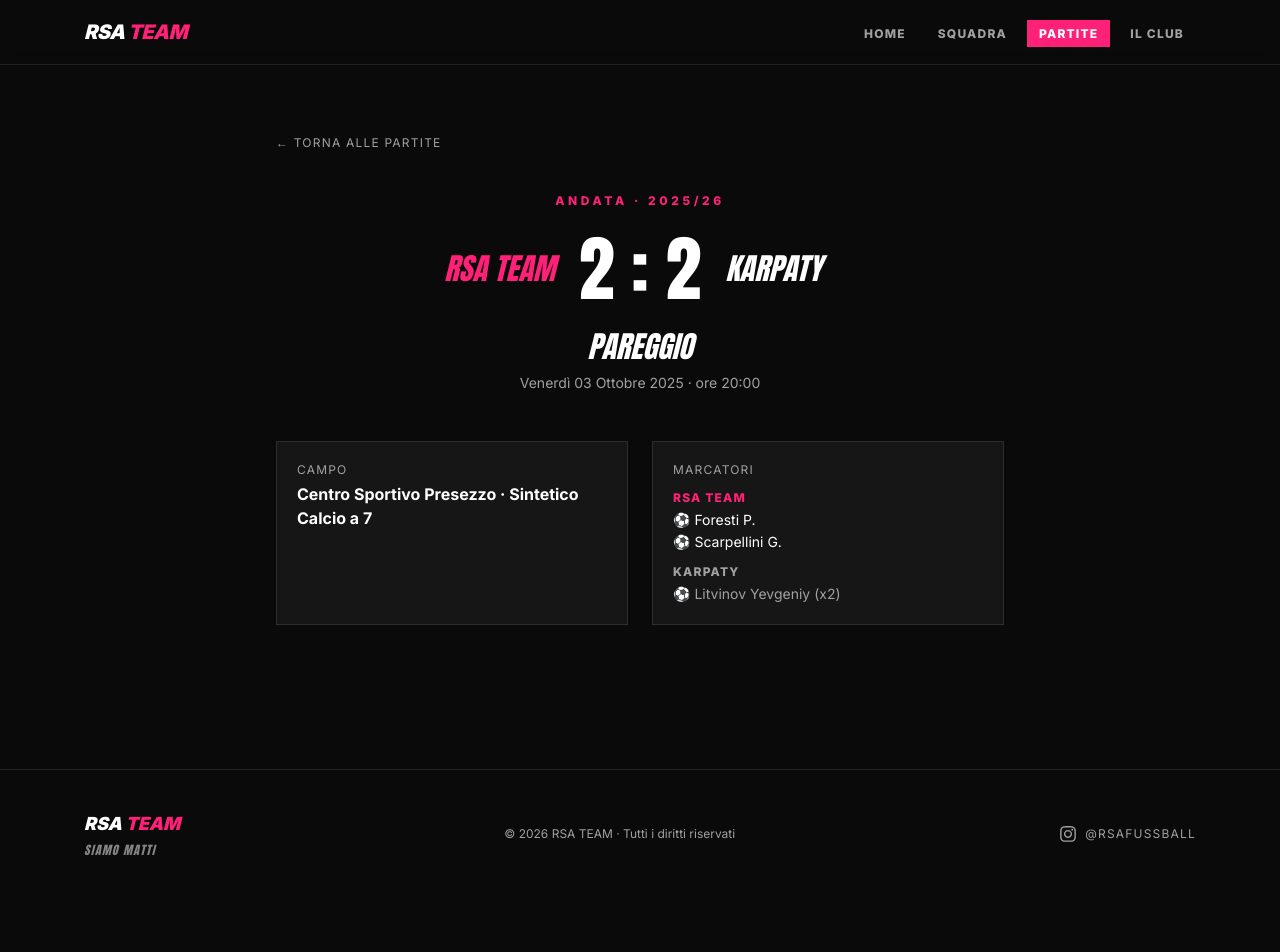
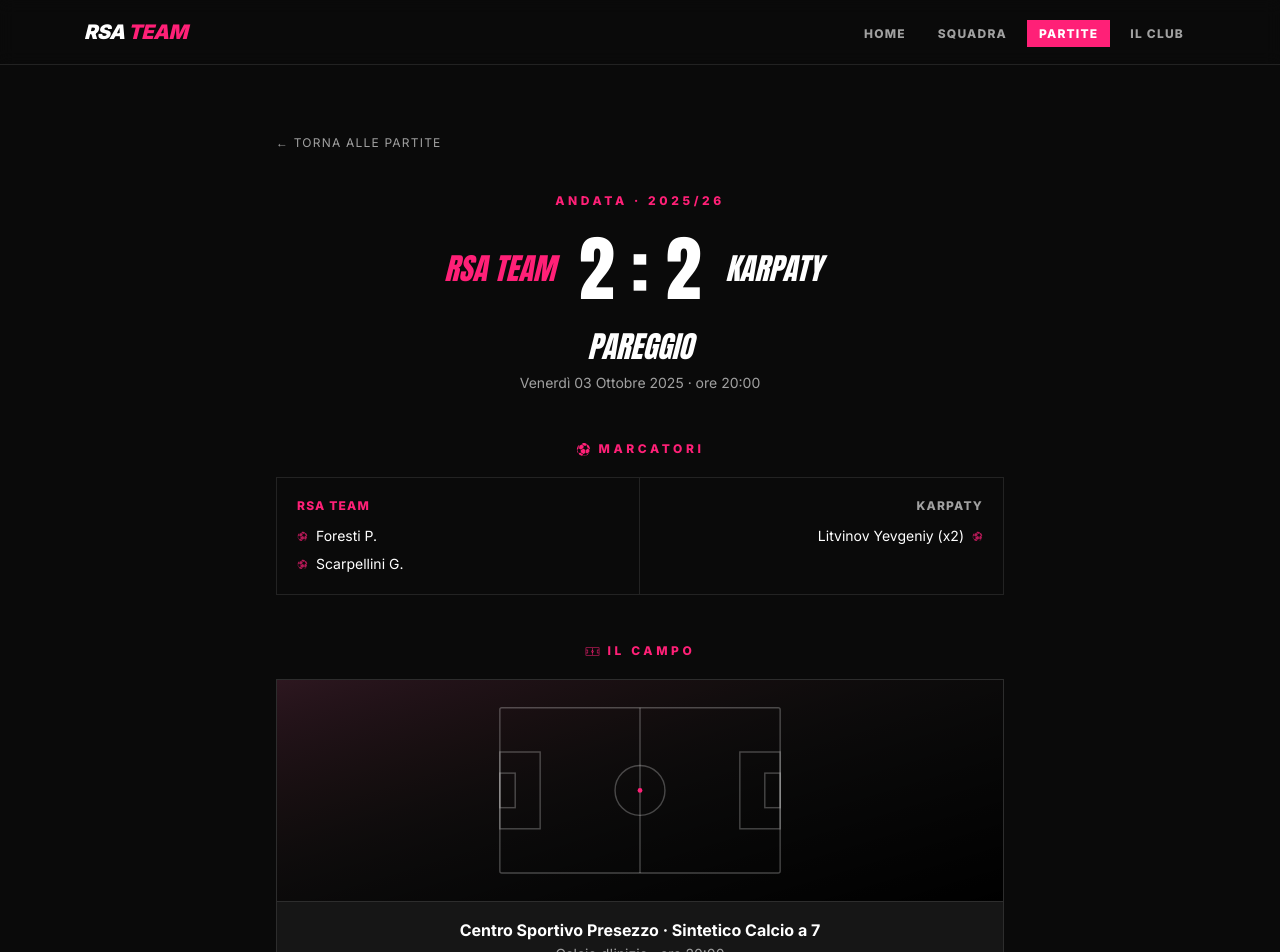
Before and after one commit to hihelloluigi/rsa-team, a Next.js app: page /matches/2025-2026/m01 in a window 1280 px wide. Shown: the top 952 px of the page. Before the commit the page ends 898 px from the top, so only its background shows below. Built offline with nearby package versions, Linux system fonts and the light colour scheme.

Commit message:
feat: redesign match detail UI — pitch graphic for venue + head-to-head scorers

```diff
--- a/src/app/matches/[seasonId]/[matchId]/page.tsx
+++ b/src/app/matches/[seasonId]/[matchId]/page.tsx
@@ -1,5 +1,6 @@
 import Link from "next/link";
 import { notFound } from "next/navigation";
+import { GiSoccerField, GiSoccerBall } from "react-icons/gi";
 import { getSeasons, getMatch, matchResult } from "@/lib/data";
 import WinCelebration from "@/components/WinCelebration";
 
@@ -22,6 +23,25 @@ export async function generateMetadata({ params }: { params: Params }) {
 const resultText: Record<string, string> = { W: "Vittoria", D: "Pareggio", L: "Sconfitta" };
 const resultClass: Record<string, string> = { W: "text-accent", D: "text-white", L: "text-muted" };
 
+function ScorerList({ names, align }: { names: string[]; align: "left" | "right" }) {
+  if (names.length === 0) {
+    return <li className="text-xs text-muted">Nessun gol</li>;
+  }
+  return (
+    <>
+      {names.map((n, i) => (
+        <li
+          key={i}
+          className={`flex items-center gap-2 ${align === "right" ? "flex-row-reverse text-right" : ""}`}
+        >
+          <GiSoccerBall size={11} className="shrink-0 text-accent/70" aria-hidden="true" />
+          <span>{n}</span>
+        </li>
+      ))}
+    </>
+  );
+}
+
 export default async function MatchDetailPage({ params }: { params: Params }) {
   const { seasonId, matchId } = await params;
   const found = getMatch(seasonId, matchId);
@@ -38,7 +58,12 @@ export default async function MatchDetailPage({ params }: { params: Params }) {
     weekday: "long", day: "2-digit", month: "long", year: "numeric",
   });
 
-  const hasScorers = !!(match.scorers && (match.scorers.rsa?.length || match.scorers.opponent?.length));
+  const rsaScorers = match.scorers?.rsa ?? [];
+  const oppScorers = match.scorers?.opponent ?? [];
+  const homeScorers = match.home ? rsaScorers : oppScorers;
+  const awayScorers = match.home ? oppScorers : rsaScorers;
+
+  const hasScorers = rsaScorers.length > 0 || oppScorers.length > 0;
   const hasDetails = !!match.stadium || hasScorers;
 
   return (
@@ -79,41 +104,73 @@ export default async function MatchDetailPage({ params }: { params: Params }) {
         </p>
       </div>
 
-      {/* Details */}
       {hasDetails ? (
-        <div className="mt-12 grid gap-6 sm:grid-cols-2">
-          {match.stadium && (
-            <div className="bg-surface border border-white/10 p-5">
-              <p className="text-xs uppercase tracking-widest text-muted">Campo</p>
-              <p className="mt-1 font-bold">{match.stadium}</p>
-            </div>
-          )}
+        <>
+          {/* Marcatori — head to head, mirroring the scoreline sides */}
           {hasScorers && (
-            <div className="bg-surface border border-white/10 p-5">
-              <p className="text-xs uppercase tracking-widest text-muted mb-3">Marcatori</p>
-              {match.scorers?.rsa?.length ? (
-                <div className="mb-3">
-                  <p className="text-xs font-extrabold uppercase tracking-widest text-accent">RSA TEAM</p>
-                  <ul className="mt-1 space-y-0.5 text-sm">
-                    {match.scorers.rsa.map((n, i) => <li key={i}>⚽ {n}</li>)}
+            <section className="mt-12">
+              <h2 className="mb-5 flex items-center justify-center gap-2 text-xs font-extrabold uppercase tracking-[0.3em] text-accent">
+                <GiSoccerBall size={15} aria-hidden="true" /> Marcatori
+              </h2>
+              <div className="grid grid-cols-2 border border-white/10">
+                <div className="border-r border-white/10 p-5">
+                  <p className={`mb-3 text-xs font-extrabold uppercase tracking-widest ${match.home ? "text-accent" : "text-muted"}`}>
+                    {home}
+                  </p>
+                  <ul className="space-y-2 text-sm">
+                    <ScorerList names={homeScorers} align="left" />
                   </ul>
                 </div>
-              ) : null}
-              {match.scorers?.opponent?.length ? (
-                <div>
-                  <p className="text-xs font-extrabold uppercase tracking-widest text-muted">{match.opponent}</p>
-                  <ul className="mt-1 space-y-0.5 text-sm text-muted">
-                    {match.scorers.opponent.map((n, i) => <li key={i}>⚽ {n}</li>)}
+                <div className="p-5">
+                  <p className={`mb-3 text-right text-xs font-extrabold uppercase tracking-widest ${!match.home ? "text-accent" : "text-muted"}`}>
+                    {away}
+                  </p>
+                  <ul className="space-y-2 text-sm">
+                    <ScorerList names={awayScorers} align="right" />
                   </ul>
                 </div>
-              ) : null}
-            </div>
+              </div>
+            </section>
           )}
-        </div>
+
+          {/* Il Campo — venue with a pitch graphic */}
+          {match.stadium && (
+            <section className="mt-12">
+              <h2 className="mb-5 flex items-center justify-center gap-2 text-xs font-extrabold uppercase tracking-[0.3em] text-accent">
+                <GiSoccerField size={15} aria-hidden="true" /> Il Campo
+              </h2>
+              <div className="overflow-hidden border border-white/10 bg-surface">
+                <div className="bg-gradient-to-br from-accent/10 to-black px-6 py-6">
+                  <svg
+                    viewBox="0 0 300 180"
+                    className="mx-auto w-full max-w-[18rem] text-white/25"
+                    fill="none"
+                    stroke="currentColor"
+                    strokeWidth="1.5"
+                    aria-hidden="true"
+                  >
+                    <rect x="4" y="4" width="292" height="172" rx="2" />
+                    <line x1="150" y1="4" x2="150" y2="176" />
+                    <circle cx="150" cy="90" r="26" />
+                    <circle cx="150" cy="90" r="2.5" className="fill-accent stroke-none" />
+                    <rect x="4" y="50" width="42" height="80" />
+                    <rect x="254" y="50" width="42" height="80" />
+                    <rect x="4" y="72" width="16" height="36" />
+                    <rect x="280" y="72" width="16" height="36" />
+                  </svg>
+                </div>
+                <div className="border-t border-white/10 px-5 py-4 text-center">
+                  <p className="font-bold">{match.stadium}</p>
+                  {match.kickoff && (
+                    <p className="mt-0.5 text-sm text-muted">Calcio d&apos;inizio · ore {match.kickoff}</p>
+                  )}
+                </div>
+              </div>
+            </section>
+          )}
+        </>
       ) : (
-        <p className="mt-12 text-center text-sm italic text-muted">
-          Campo e marcatori in arrivo.
-        </p>
+        <p className="mt-12 text-center text-sm italic text-muted">Campo e marcatori in arrivo.</p>
       )}
     </main>
   );
```
